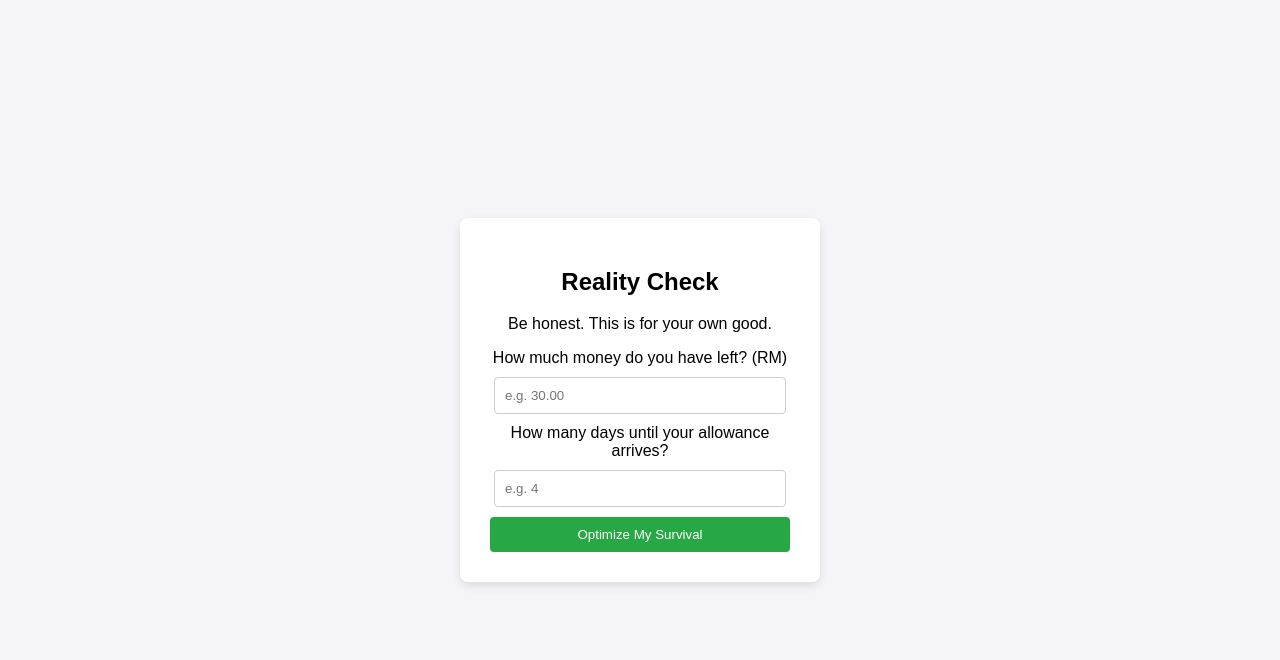
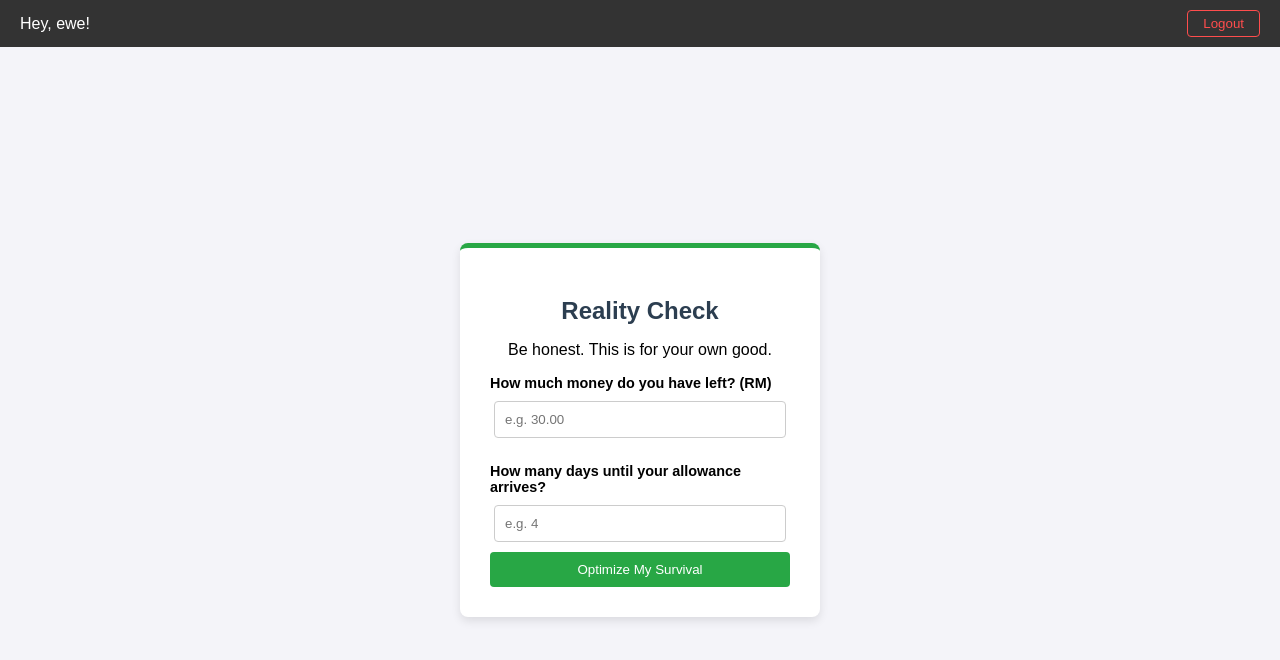
Before and after one commit to choongkarhung/GitExercise-G072, a Flask app: page /setup in a window 1280 px wide. Shown: the top 660 px of the page. Run offline with Flask 3, Linux system fonts and the light colour scheme; a user stored in the database is signed in.

Commit message:
Fixed a lot of bugs again.

```diff
--- a/app.py
+++ b/app.py
@@ -13,14 +13,12 @@ app.secret_key = os.environ.get('SECRET_KEY', 'mmu_broke_student_secret_2024')
 
 @app.route('/')
 def home():
-    # If logged in, go to dashboard. If not, show login
     if 'username' in session:
         return redirect(url_for('setup'))
-    return render_template('index.html')
+    return render_template('login.html')
 
-@app.route('/re')
-def re():
-    # Redirect to login if user tries to access dashboard directly
+@app.route('/reality')
+def reality():
     if 'username' not in session:
         return redirect(url_for('home'))
     return render_template('setup.html', username=session['username'])
@@ -87,7 +85,7 @@ def logout():
 def setup():
     # Block logged-out users from accessing this page
     if 'user_id' not in session:
-        return redirect(url_for('index'))
+        return redirect(url_for('login'))
     return render_template('setup.html')
 
 
--- a/static/main.js
+++ b/static/main.js
@@ -16,7 +16,7 @@ async function handleAuth(url, username, password) {
             messageBox.innerText = data.message;
             if (url === '/login') {
                 // Redirect to dashboard on successful login
-                window.location.href = '/dashboard';
+                window.location.href = '/reality';
             }
         } else {
             messageBox.className = 'error';
--- a/static/setup.js
+++ b/static/setup.js
@@ -26,7 +26,7 @@ document.getElementById('setup-form').addEventListener('submit', async (e) => {
     const data = await response.json();
 
     if (response.ok) {
-        window.location.href = '/re';
+        window.location.href = '/reality';
     } else {
         messageBox.textContent = data.error || 'Something went wrong.';
         messageBox.className = 'error';
--- a/static/style.css
+++ b/static/style.css
@@ -64,3 +64,49 @@ hr {
     background-color: #d4edda;
     color: #155724;
 }
+
+/* Navigation Bar */
+.navbar {
+    position: fixed;
+    top: 0;
+    width: 100%;
+    background: #333;
+    color: white;
+    padding: 10px 20px;
+    display: flex;
+    justify-content: space-between;
+    align-items: center;
+    box-sizing: border-box;
+}
+
+.logout-link {
+    background: transparent;
+    color: #ff4d4d;
+    border: 1px solid #ff4d4d;
+    width: auto; /* Overrides the 100% width in your existing button css */
+    padding: 5px 15px;
+}
+
+.logout-link:hover {
+    background: #ff4d4d;
+    color: white;
+}
+
+/* Container Polish */
+.container {
+    margin-top: 60px; /* Space for the navbar */
+    border-top: 5px solid #28a745;
+}
+
+h2 {
+    color: #2c3e50;
+    margin-bottom: 5px;
+}
+
+label {
+    display: block;
+    text-align: left;
+    font-size: 0.9rem;
+    font-weight: bold;
+    margin-top: 15px;
+}
--- a/templates/setup.html
+++ b/templates/setup.html
@@ -26,6 +26,13 @@
         </form>
     </div>
 
+    <nav class="navbar">
+    <span class="user-greeting">Hey, {{ session['username'] }}!</span>
+    <form action="{{ url_for('logout') }}" method="POST" style="display:inline;">
+        <button type="submit" class="logout-link">Logout</button>
+    </form>
+</nav>
+
     <script src="{{ url_for('static', filename='setup.js') }}"></script>
 </body>
 </html>
```
